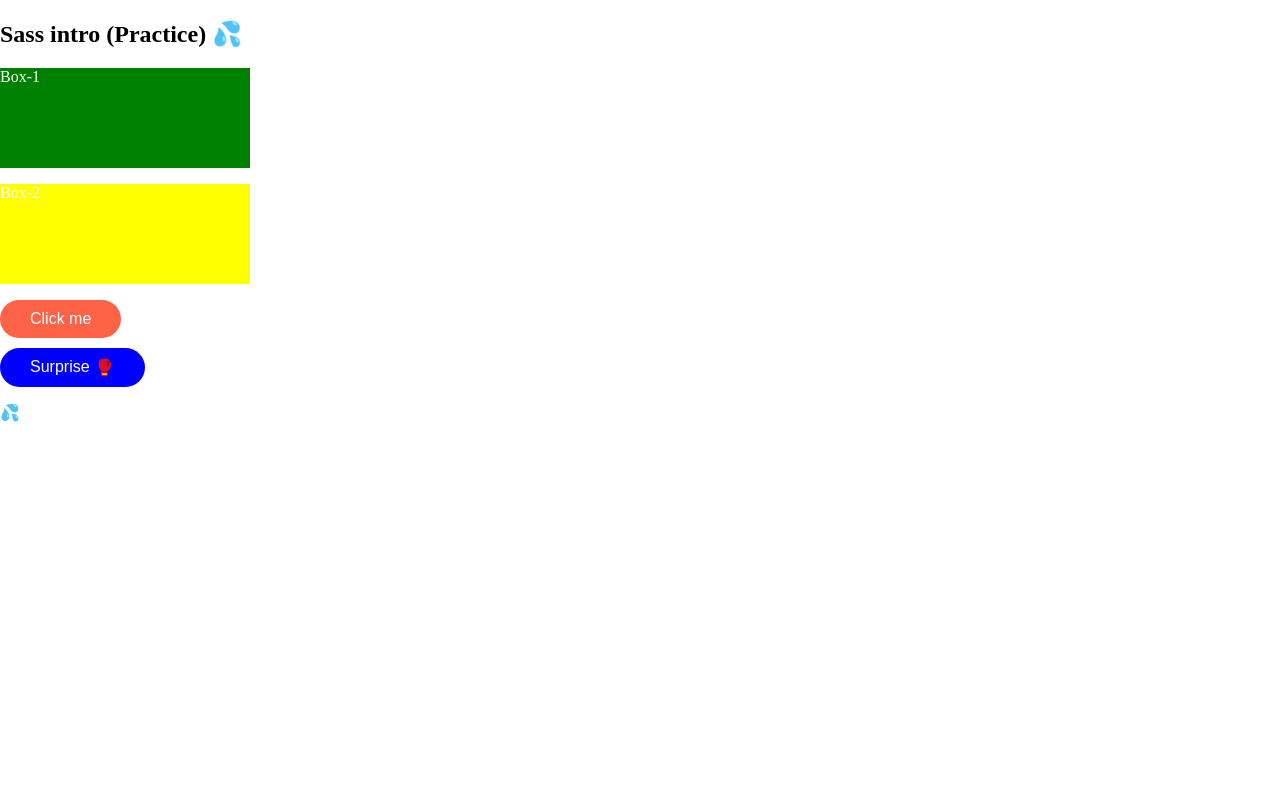
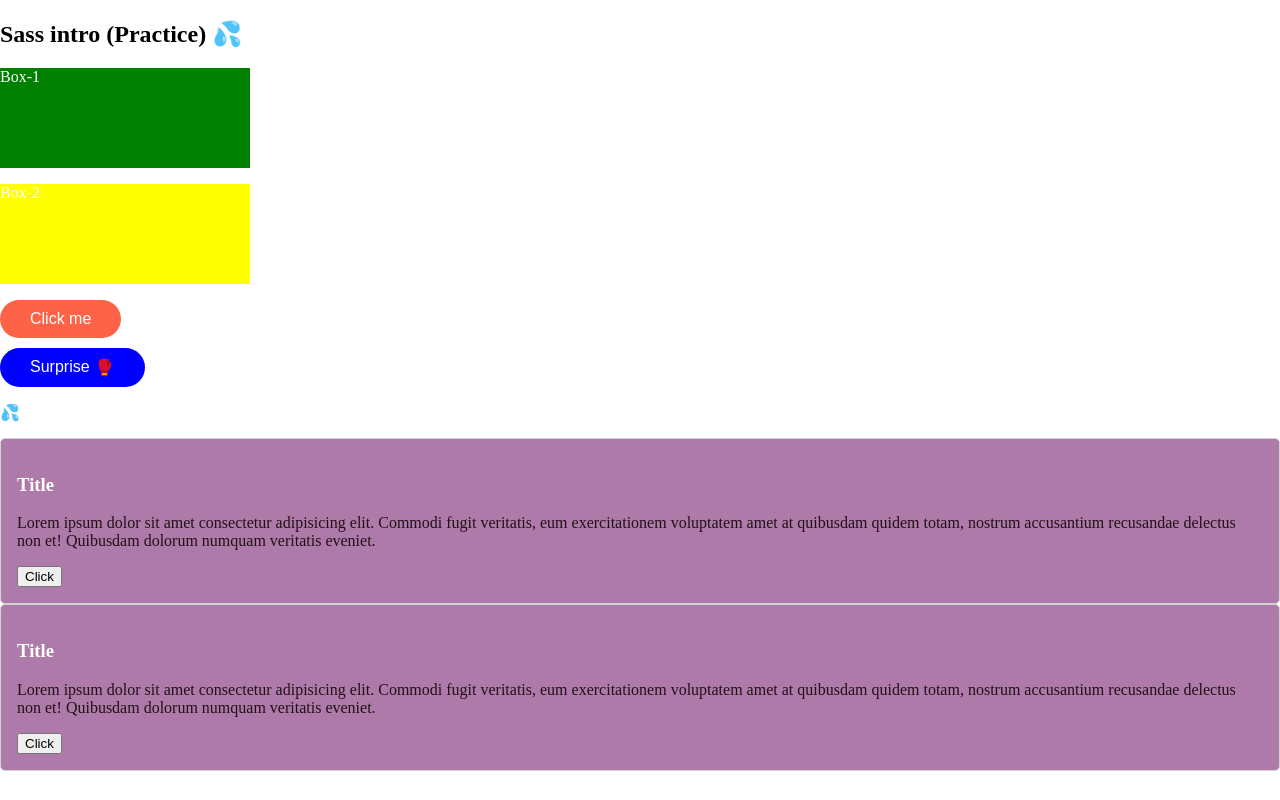
Before and after one commit to apelmahmudDev/sass-intro, a plain HTML site: page index.html in a window 1280 px wide. Drawn offline with Linux system fonts and the light colour scheme.

Commit message:
started career with sass-super awesome style sheet

```diff
--- a/index.html
+++ b/index.html
@@ -16,5 +16,26 @@
 
 		<!-- icon -->
 		<p><span class="icon-80">💦</span></p>
+
+		<div class="card-1">
+			<h3>Title</h3>
+			<p>
+				Lorem ipsum dolor sit amet consectetur adipisicing elit. Commodi fugit
+				veritatis, eum exercitationem voluptatem amet at quibusdam quidem totam,
+				nostrum accusantium recusandae delectus non et! Quibusdam dolorum
+				numquam veritatis eveniet.
+			</p>
+			<button>Click</button>
+		</div>
+		<div class="card-2">
+			<h3>Title</h3>
+			<p>
+				Lorem ipsum dolor sit amet consectetur adipisicing elit. Commodi fugit
+				veritatis, eum exercitationem voluptatem amet at quibusdam quidem totam,
+				nostrum accusantium recusandae delectus non et! Quibusdam dolorum
+				numquam veritatis eveniet.
+			</p>
+			<button>Click</button>
+		</div>
 	</body>
 </html>
--- a/sass/_mixins.scss
+++ b/sass/_mixins.scss
@@ -39,3 +39,16 @@
 		background-color: $dark-bg;
 	}
 }
+// cards
+@mixin card($background) {
+	background: $background;
+	padding: 1rem;
+	border-radius: 5px;
+	border: 1px solid lightgray;
+	h3 {
+		color: $text-white;
+	}
+	p {
+		color: $text-dark;
+	}
+}
--- a/sass/_variables.scss
+++ b/sass/_variables.scss
@@ -1,6 +1,10 @@
 // variables
 $light-bg: #fff;
 $dark-bg: #2b2b2b;
+$bg-primary: rgba(163, 104, 158, 0.877);
+$bg-secondary: rgba(0, 128, 0, 0.829);
+$text-white: #fff;
+$text-dark: rgba(14, 0, 0, 0.87);
 
 $boxHeight: 100px;
 $boxWidth: 250px;
--- a/sass/app.scss
+++ b/sass/app.scss
@@ -31,3 +31,10 @@ $sizes: 40px, 50px, 80px;
 		font-size: $size;
 	}
 }
+
+.card-1 {
+	@include card($bg-primary);
+}
+.card-2 {
+	@extend .card-1;
+}
```
Also changed, not shown: css/app.min.css, 2 other files.
